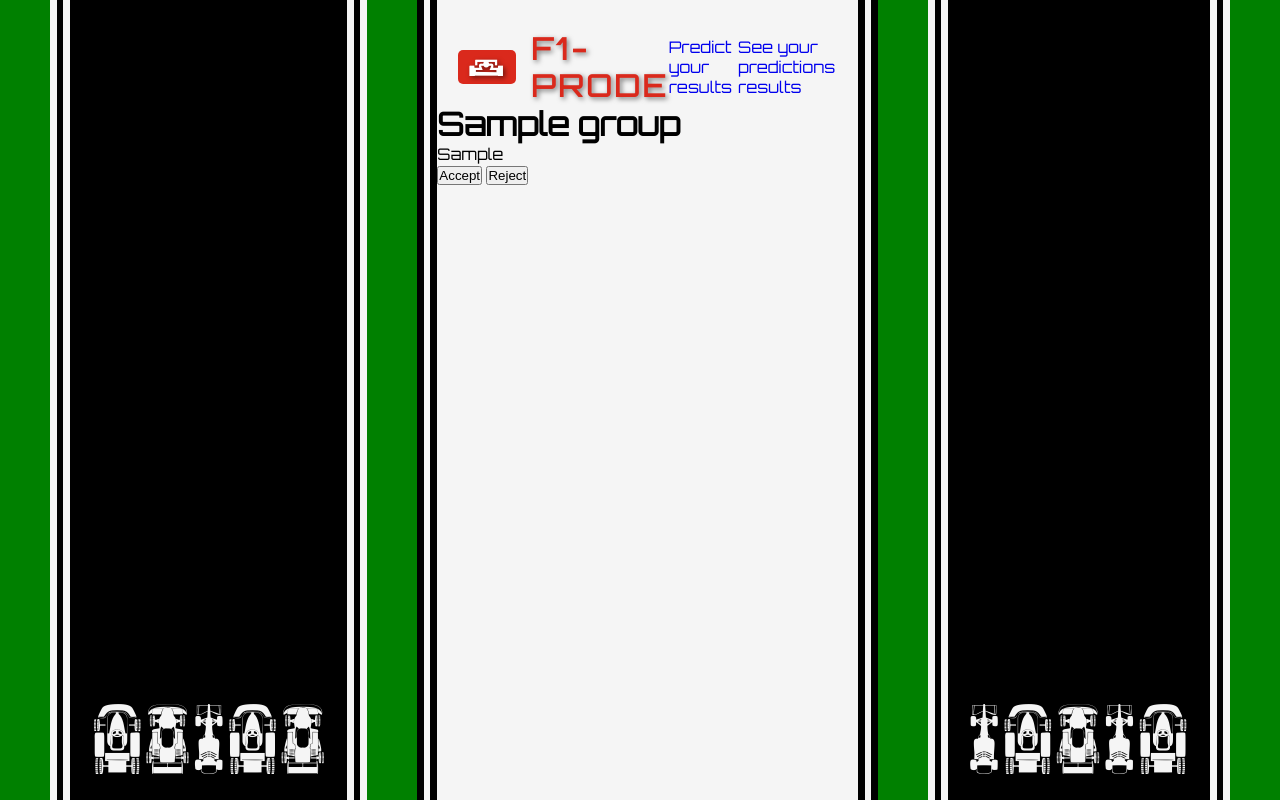
After one commit to SifonFelipe/F1Prode, a Django app: template f1prode/base/templates/base_templates/manage_requests.html in a window 1280 px wide. The commit adds this page. Run offline with Django 5.2, Linux system fonts and the light colour scheme; the template is opened without the code that fills it: most values are stand-ins (such as "Sample title", 1, 10 or a date in 2020).

Commit message:
groups templates

```diff
--- a/f1prode/base/templates/base_templates/home.html
+++ b/f1prode/base/templates/base_templates/home.html
@@ -2,14 +2,12 @@
 <div class="homeContainer">
   {% if request.user.is_authenticated %}
   <p>Loged</p>
-  {% endif%} {% for group in groups %}
-  <h1><a href="{% url 'viewgroup-page' group.name%}">{{group.name}}</a></h1>
-  <p>{{group.description}}</p>
-  {% endfor %}
+  {% endif%}
 
   <h2><a href="{% url 'predictions-page' %}">Predict your results</a></h2>
   <h2>
     <a href="{% url 'view-prediction-page' %}">See your predictions results</a>
   </h2>
+
 </div>
 {% endblock content %}
--- /dev/null
+++ b/f1prode/base/templates/base_templates/manage_requests.html
@@ -0,0 +1,17 @@
+{% extends 'main.html' %}
+
+{% block content %}
+
+{% for group, requests_list in requests.items %}
+    <h1>{{group.name}}</h1>
+    {% for group_request in requests_list %}
+        <p>{{group_request}}</p>
+        <form method="POST">
+            {% csrf_token %}
+            <input type="submit" name="{{group_request.id}}" value="Accept"/>
+            <input type="submit" name="{{group_request.id}}" value="Reject" />
+        </form>
+    {% endfor %}
+{% endfor %}
+
+{% endblock content %}
--- a/f1prode/base/templates/base_templates/view_group.html
+++ b/f1prode/base/templates/base_templates/view_group.html
@@ -2,8 +2,7 @@
 
 {% block content %}
 
-<h1>{{group.name}}</h1>
-<h3>{{group.description}}</h3>
-<p>{{group.host}}</p>
+<h1>{{group.name}} </h1>
+<a href="{% url 'request-group-page' group.id %}">Request to Join</a>
 
 {% endblock content %}
```
Also changed, not shown: f1prode/base/templates/base_templates/create_group.html (+4 -3 lines), f1prode/base/templates/base_templates/groups.html (added, +10 -0 lines).
